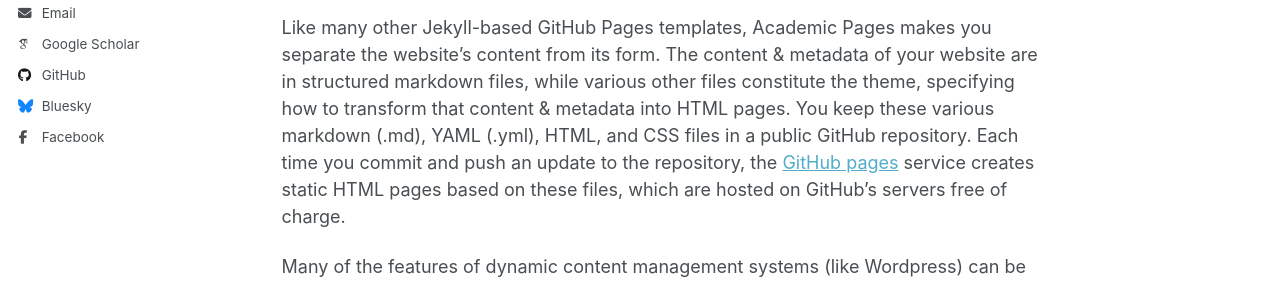
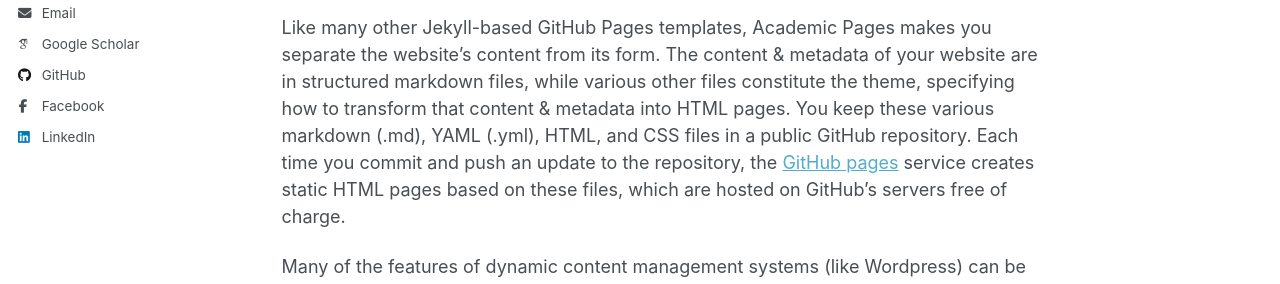
Before and after one commit to danielqnow/QuantumIntelligenceSociety.github.io, a Jekyll site: the page built from _pages/about.md, in a window 1280 px wide. Shown: the part 470-754 px from the top of the page. Built offline with Jekyll 4.4.1, drawn with Linux system fonts in a browser that asks for light colours; some web fonts are replaced.

Commit message:
Update URLs

```diff
--- a/_config.yml
+++ b/_config.yml
@@ -51,7 +51,7 @@ author:
   stackoverflow    : # User number or user number and name (i.e., use "1" or "1/jeff-atwood")
 
   # Social media
-  bluesky          : "bsky.app" # Replace this with you Bluesky username
+  bluesky          : # "bsky.app" # Replace this with you Bluesky username
   facebook         : SQAIConference
   flickr           : # Username
   foursquare       : # Username
@@ -60,7 +60,7 @@ author:
   keybase          : # Username
   instagram        : # Username
   lastfm           : # Username
-  linkedin         : # /company/sqai
+  linkedin         : /company/sqai
   mastodon         : # URL
   medium           : # URL
   pinterest        : # Username
```
